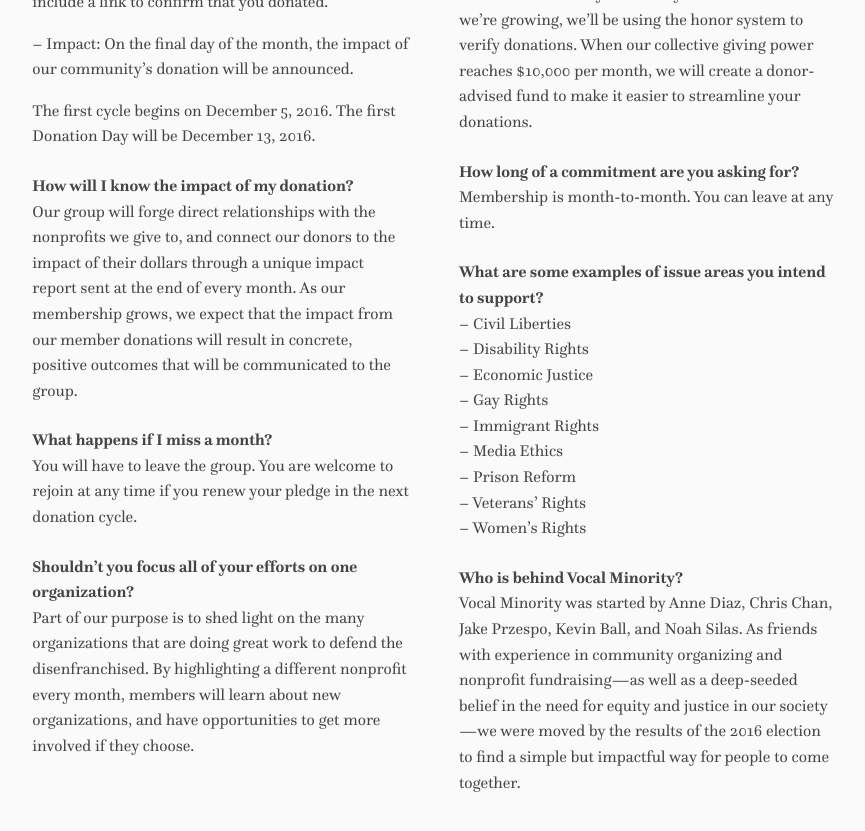
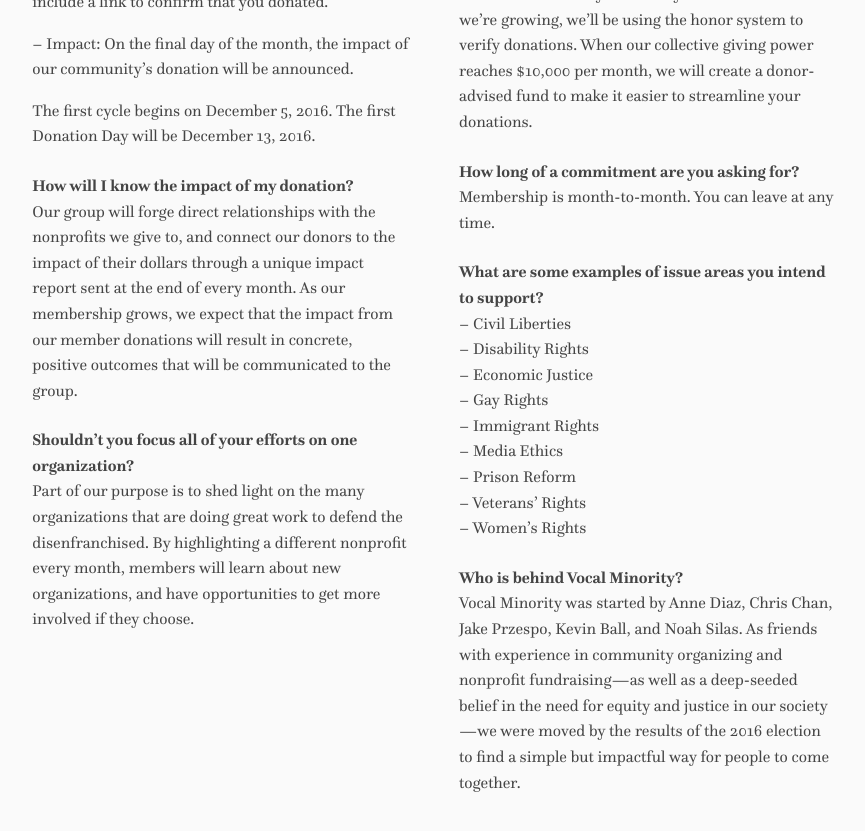
Before and after one commit to VocalMinority/vocalminority.us, a Jekyll site: the page built from index.html, in a window 1280 px wide and 900 px high, scrolled down 2115 px. Shown: the top 831 px of the window, without its empty margins (216-1081 px from the left). Built offline with Jekyll 4.4.1, drawn with Linux system fonts in a browser that asks for light colours; nearby versions of some CDN libraries; comment, search, counter and statistics services are not loaded.

Commit message:
Remove FAQ about missing a month

```diff
--- a/index.html
+++ b/index.html
@@ -94,12 +94,6 @@
           </p>
         </li>
         <li>
-          <strong>What happens if I miss a month?</strong>
-          <p>
-            You will have to leave the group. You are welcome to rejoin at any time if you renew your pledge in the next donation cycle.
-          </p>
-        </li>
-        <li>
           <strong>Shouldn’t you focus all of your efforts on one organization?</strong>
           <p>
             Part of our purpose is to shed light on the many organizations that are doing great work to defend the disenfranchised. By highlighting a different nonprofit every month, members will learn about new organizations, and have opportunities to get more involved if they choose.
```
